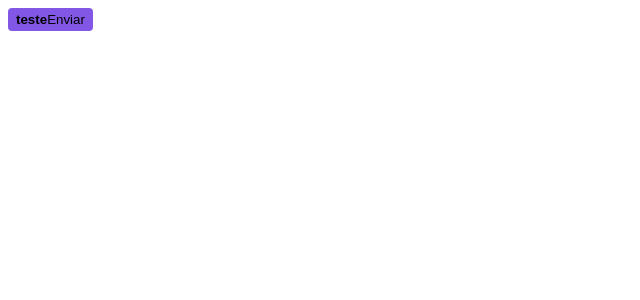
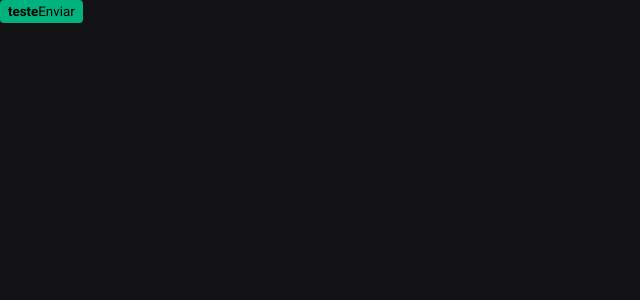
Before and after one commit to leandrorangel94/ignite-shop, a Next.js app: page / in a window 1280 px wide. Shown: the top 300 px of the page, without its empty margins (0-640 px from the left). Built offline with nearby package versions, Linux system fonts and the light colour scheme.

Commit message:
Estrutura visual - Estilos globais

```diff
--- a/src/pages/_app.tsx
+++ b/src/pages/_app.tsx
@@ -1,5 +1,7 @@
 import type { AppProps } from "next/app";
+import { globalStyles } from "../styles/global";
 
+globalStyles();
 export default function App({ Component, pageProps }: AppProps) {
   return <Component {...pageProps} />;
 }
--- a/src/pages/index.tsx
+++ b/src/pages/index.tsx
@@ -1,7 +1,7 @@
 import { styled } from "../styles";
 
 const Button = styled("button", {
-  backgroundColor: "$rocketseat",
+  backgroundColor: "$green300",
   borderRadius: 4,
   border: 0,
   padding: "4px 8px",
--- /dev/null
+++ b/src/styles/global.ts
@@ -0,0 +1,19 @@
+import { globalCss } from ".";
+
+export const globalStyles = globalCss({
+  "*": {
+    margin: 0,
+    padding: 0,
+  },
+
+  body: {
+    "-webkit-font-smoothing": "antialiased",
+    backgroundColor: "$gray900",
+    color: "$gray100",
+  },
+
+  "body, input, textarea, button": {
+    fontFamily: "Roboto",
+    fontWeight: 400,
+  },
+});
--- a/src/styles/index.ts
+++ b/src/styles/index.ts
@@ -12,7 +12,14 @@
 } = createStitches({
   theme: {
     colors: {
-      rocketseat: "#8257e6",
+      white: "#fff",
+      gray900: "#121214",
+      gray800: "#202024",
+      gray300: "#c4c4cc",
+      gray100: "#e1e1e6",
+
+      green500: "#00875f",
+      green300: "#00b37e",
     },
   },
 });
```
